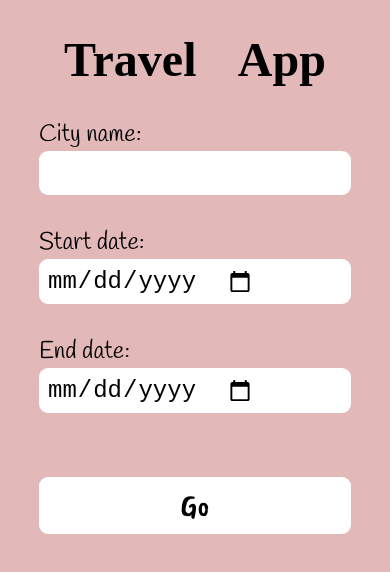
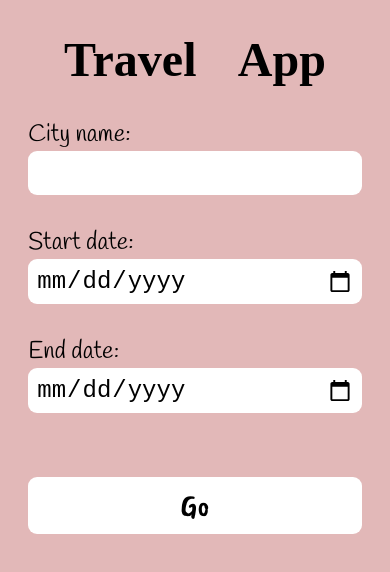
Before and after one commit to weixin-you/travel-app, a React (Create React App) app: page / in a window 390 px wide. Shown: the top 572 px of the page. Built offline with nearby package versions, Linux system fonts and the light colour scheme; the HTML template or start-up script is replaced by a standard one; a web font is replaced by a local one.

Commit message:
compatible with ios

```diff
--- a/src/components/headerAndForm/HeaderAndForm.css
+++ b/src/components/headerAndForm/HeaderAndForm.css
@@ -15,7 +15,6 @@
 .form {
     width: 80%;
     display: flex;
-    display:-webkit-flex;
     flex-direction: column;
     justify-content: center;
     gap: 2rem;
@@ -34,9 +33,6 @@
 }
 
 .input {
-    display:-webkit-flex;
-    flex: 1 0 0;
-    -webkit-flex: 1 0 0;
     width: 60%;
     border-radius: 9px;
     font-size: 1.5rem;
@@ -63,6 +59,10 @@ input:hover, button:hover {
 
 @media only screen and (max-width: 500px) {
 
+    .form {
+        width: 90%;
+    }
+
     .label-input {
         display: flex;
         flex-direction: column;
@@ -70,12 +70,17 @@ input:hover, button:hover {
         align-items: center;
     }
 
-    .label, .input, .button {
-        width: 100%;
+    .date {
+        min-width: 88%;
     }
 
     .label {
+        width: 95%;
         text-align: left;
+    }
+
+    .input, .button {
+        width: 95%;
     }
 
     .title {
--- a/src/components/headerAndForm/HeaderAndForm.js
+++ b/src/components/headerAndForm/HeaderAndForm.js
@@ -56,11 +56,11 @@ const HeaderAndForm = ({startAndEndDate, setStartAndEndDate, setWeatherData, cit
             </div>
             <div className="label-input" >
                 <label className="label" htmlFor="startdate">Start date:</label>
-                <input className="input"  type="date" id="startdate" size="100" onChange={handleStartDate}/>
+                <input className="input date"  type="date" id="startdate" size="100" onChange={handleStartDate}/>
             </div>
             <div className="label-input">
                 <label className="label" htmlFor="enddate">End date:</label>
-                <input className="input"  type="date" id="enddate"  onChange={handleEndDate}/>
+                <input className="input date"  type="date" id="enddate"  onChange={handleEndDate}/>
             </div>
 
             <button className="button"  onClick={getWeatherData}>
--- a/src/index.css
+++ b/src/index.css
@@ -4,3 +4,7 @@ body {
   -webkit-font-smoothing: antialiased;
   -moz-osx-font-smoothing: grayscale;
 }
+
+*, ::before, ::after {
+  box-sizing: border-box;
+}
```
Also changed, not shown: 11 other files (tests, documents, lock files or other folders).
